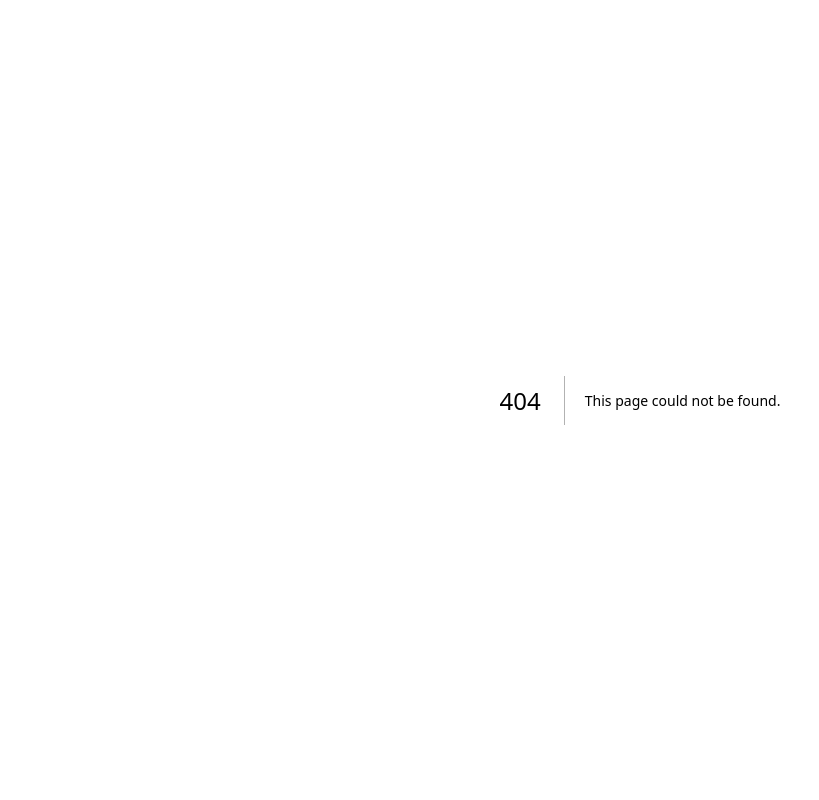
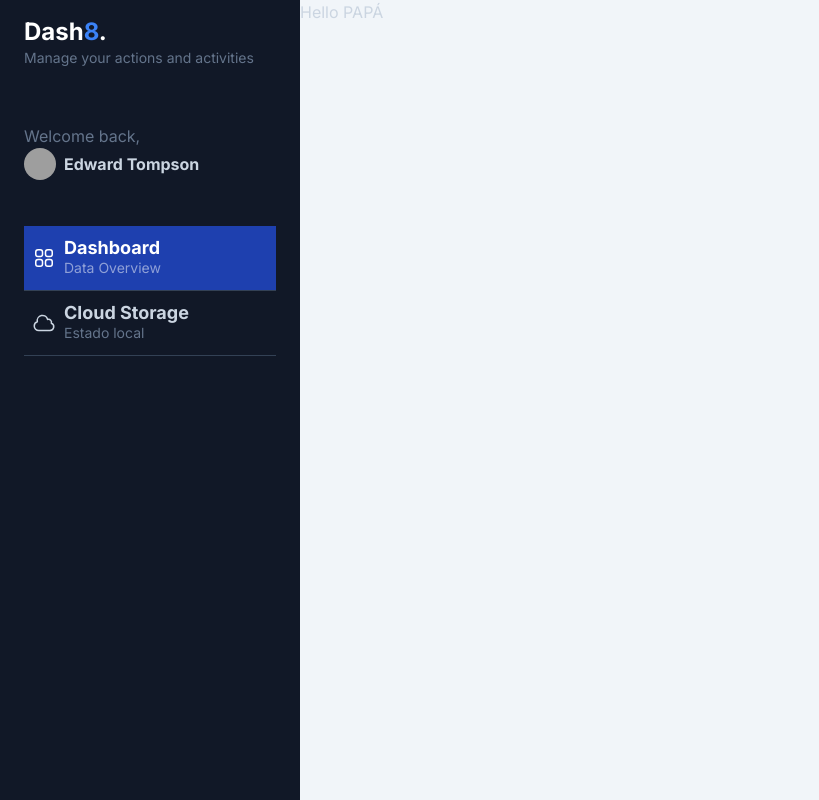
Before and after one commit to Estebanvasquex/dashBoardNext, a Next.js app: page /dashboard/counter in a window 1280 px wide. Before the commit this address had no page. Shown: the whole page, without its empty margins (0-819 px from the left). Built offline with nearby package versions, Linux system fonts and the light colour scheme; grey boxes are pictures that could not be loaded.

Commit message:
Estructur dashboard

```diff
--- /dev/null
+++ b/src/app/components/Sidebar.tsx
@@ -0,0 +1,55 @@
+import React from 'react'
+
+export const Sidebar = () => {
+  return (
+
+        <div id="menu"
+        style={{width: "300px"}}
+        className="bg-gray-900 min-h-screen z-10 text-slate-300 w-64 first-letter:left-0 h-screen overflow-y-scroll">
+<div id="logo" className="my-4 px-6">
+  <h1 className="text-lg md:text-2xl font-bold text-white">Dash<span className="text-blue-500">8</span>.</h1>
+  <p className="text-slate-500 text-sm">Manage your actions and activities</p>
+</div>
+<div id="profile" className="px-6 py-10">
+  <p className="text-slate-500">Welcome back,</p>
+  <a href="#" className="inline-flex space-x-2 items-center">
+    <span>
+      <img className="rounded-full w-8 h-8" src="https://images.unsplash.com/photo-1542909168-82c3e7fdca5c?ixlib=rb-4.0.3&ixid=MnwxMjA3fDB8MHxwaG90by1wYWdlfHx8fGVufDB8fHx8&auto=format&fit=crop&w=128&q=80" alt="" />
+    </span>
+    <span className="text-sm md:text-base font-bold">
+      Edward Tompson
+    </span>
+  </a>
+</div>
+<div id="nav" className="w-full px-6">
+  <a href="#" className="w-full px-2 inline-flex space-x-2 items-center border-b border-slate-700 py-3 bg-blue-800 hover:bg-white/5 transition ease-linear duration-150">
+    <div>
+      <svg xmlns="http://www.w3.org/2000/svg" fill="none" viewBox="0 0 24 24" strokeWidth="1.5" stroke="currentColor" className="w-6 h-6 text-white">
+        <path strokeLinecap="round" strokeLinejoin="round" d="M3.75 6A2.25 2.25 0 016 3.75h2.25A2.25 2.25 0 0110.5 6v2.25a2.25 2.25 0 01-2.25 2.25H6a2.25 2.25 0 01-2.25-2.25V6zM3.75 15.75A2.25 2.25 0 016 13.5h2.25a2.25 2.25 0 012.25 2.25V18a2.25 2.25 0 01-2.25 2.25H6A2.25 2.25 0 013.75 18v-2.25zM13.5 6a2.25 2.25 0 012.25-2.25H18A2.25 2.25 0 0120.25 6v2.25A2.25 2.25 0 0118 10.5h-2.25a2.25 2.25 0 01-2.25-2.25V6zM13.5 15.75a2.25 2.25 0 012.25-2.25H18a2.25 2.25 0 012.25 2.25V18A2.25 2.25 0 0118 20.25h-2.25A2.25 2.25 0 0113.5 18v-2.25z" />
+      </svg>
+
+    </div>
+    <div className="flex flex-col">
+      <span className="text-lg font-bold leading-5 text-white">Dashboard</span>
+      <span className="text-sm text-white/50 hidden md:block">Data Overview</span>
+    </div>
+  </a>
+
+  <a href="#" className="w-full px-2 inline-flex space-x-2 items-center border-b border-slate-700 py-3 hover:bg-white/5 transition ease-linear duration-150">
+    <div>
+      <svg xmlns="http://www.w3.org/2000/svg" fill="none" viewBox="0 0 24 24" strokeWidth="1.5" stroke="currentColor" className="w-6 h-6">
+        <path strokeLinecap="round" strokeLinejoin="round" d="M2.25 15a4.5 4.5 0 004.5 4.5H18a3.75 3.75 0 001.332-7.257 3 3 0 00-3.758-3.848 5.25 5.25 0 00-10.233 2.33A4.502 4.502 0 002.25 15z" />
+      </svg>
+    </div>
+    <div className="flex flex-col">
+      <span className="text-lg text-slate-300 font-bold leading-5">Cloud Storage</span>
+      <span className="text-sm text-slate-500 hidden md:block">Estado local</span>
+    </div>
+  </a>
+
+
+</div>
+</div>
+
+  )
+}
--- /dev/null
+++ b/src/app/components/index.ts
@@ -0,0 +1 @@
+import {Sidebar} from './Sidebar';
--- /dev/null
+++ b/src/app/dashboard/counter/page.tsx
@@ -0,0 +1,8 @@
+
+export default function HomePage() {
+  return (
+    <div>
+      <h1>Hello PAPÁ</h1>
+    </div>
+  );
+}
--- /dev/null
+++ b/src/app/dashboard/layout.tsx
@@ -0,0 +1,18 @@
+
+import React from 'react';
+import { Sidebar } from '../components/Sidebar';
+
+export default function DashBoardLayout({children,}: Readonly<{children: React.ReactNode;}>) {
+    return (
+      <div className="bg-slate-100 overflow-y-scroll w-screen h-screen antialiased text-slate-300 selection:bg-blue-600 selection:text-white">
+      <div className="flex">
+        <Sidebar/>
+
+        {children}
+
+
+      </div>
+    </div>
+
+    );
+  }
--- a/src/app/globals.css
+++ b/src/app/globals.css
@@ -8,13 +8,13 @@
   --background-end-rgb: 255, 255, 255;
 }
 
-@media (prefers-color-scheme: dark) {
+/* @media (prefers-color-scheme: dark) {
   :root {
     --foreground-rgb: 255, 255, 255;
     --background-start-rgb: 0, 0, 0;
     --background-end-rgb: 0, 0, 0;
   }
-}
+} */
 
 body {
   color: rgb(var(--foreground-rgb));
--- a/src/app/page.tsx
+++ b/src/app/page.tsx
@@ -1,113 +1,10 @@
+
 import Image from "next/image";
+import { redirect } from "next/navigation";
+import HomePage from "./dashboard/counter/page";
 
 export default function Home() {
-  return (
-    <main className="flex min-h-screen flex-col items-center justify-between p-24">
-      <div className="z-10 max-w-5xl w-full items-center justify-between font-mono text-sm lg:flex">
-        <p className="fixed left-0 top-0 flex w-full justify-center border-b border-gray-300 bg-gradient-to-b from-zinc-200 pb-6 pt-8 backdrop-blur-2xl dark:border-neutral-800 dark:bg-zinc-800/30 dark:from-inherit lg:static lg:w-auto  lg:rounded-xl lg:border lg:bg-gray-200 lg:p-4 lg:dark:bg-zinc-800/30">
-          Get started by editing&nbsp;
-          <code className="font-mono font-bold">src/app/page.tsx</code>
-        </p>
-        <div className="fixed bottom-0 left-0 flex h-48 w-full items-end justify-center bg-gradient-to-t from-white via-white dark:from-black dark:via-black lg:static lg:h-auto lg:w-auto lg:bg-none">
-          <a
-            className="pointer-events-none flex place-items-center gap-2 p-8 lg:pointer-events-auto lg:p-0"
-            href="https://vercel.com?utm_source=create-next-app&utm_medium=appdir-template&utm_campaign=create-next-app"
-            target="_blank"
-            rel="noopener noreferrer"
-          >
-            By{" "}
-            <Image
-              src="/vercel.svg"
-              alt="Vercel Logo"
-              className="dark:invert"
-              width={100}
-              height={24}
-              priority
-            />
-          </a>
-        </div>
-      </div>
 
-      <div className="relative flex place-items-center before:absolute before:h-[300px] before:w-full sm:before:w-[480px] before:-translate-x-1/2 before:rounded-full before:bg-gradient-radial before:from-white before:to-transparent before:blur-2xl before:content-[''] after:absolute after:-z-20 after:h-[180px] after:w-full sm:after:w-[240px] after:translate-x-1/3 after:bg-gradient-conic after:from-sky-200 after:via-blue-200 after:blur-2xl after:content-[''] before:dark:bg-gradient-to-br before:dark:from-transparent before:dark:to-blue-700 before:dark:opacity-10 after:dark:from-sky-900 after:dark:via-[#0141ff] after:dark:opacity-40 before:lg:h-[360px] z-[-1]">
-        <Image
-          className="relative dark:drop-shadow-[0_0_0.3rem_#ffffff70] dark:invert"
-          src="/next.svg"
-          alt="Next.js Logo"
-          width={180}
-          height={37}
-          priority
-        />
-      </div>
+  redirect("/dashboard/counter");
 
-      <div className="mb-32 grid text-center lg:max-w-5xl lg:w-full lg:mb-0 lg:grid-cols-4 lg:text-left">
-        <a
-          href="https://nextjs.org/docs?utm_source=create-next-app&utm_medium=appdir-template&utm_campaign=create-next-app"
-          className="group rounded-lg border border-transparent px-5 py-4 transition-colors hover:border-gray-300 hover:bg-gray-100 hover:dark:border-neutral-700 hover:dark:bg-neutral-800/30"
-          target="_blank"
-          rel="noopener noreferrer"
-        >
-          <h2 className={`mb-3 text-2xl font-semibold`}>
-            Docs{" "}
-            <span className="inline-block transition-transform group-hover:translate-x-1 motion-reduce:transform-none">
-              -&gt;
-            </span>
-          </h2>
-          <p className={`m-0 max-w-[30ch] text-sm opacity-50`}>
-            Find in-depth information about Next.js features and API.
-          </p>
-        </a>
-
-        <a
-          href="https://nextjs.org/learn?utm_source=create-next-app&utm_medium=appdir-template-tw&utm_campaign=create-next-app"
-          className="group rounded-lg border border-transparent px-5 py-4 transition-colors hover:border-gray-300 hover:bg-gray-100 hover:dark:border-neutral-700 hover:dark:bg-neutral-800/30"
-          target="_blank"
-          rel="noopener noreferrer"
-        >
-          <h2 className={`mb-3 text-2xl font-semibold`}>
-            Learn{" "}
-            <span className="inline-block transition-transform group-hover:translate-x-1 motion-reduce:transform-none">
-              -&gt;
-            </span>
-          </h2>
-          <p className={`m-0 max-w-[30ch] text-sm opacity-50`}>
-            Learn about Next.js in an interactive course with&nbsp;quizzes!
-          </p>
-        </a>
-
-        <a
-          href="https://vercel.com/templates?framework=next.js&utm_source=create-next-app&utm_medium=appdir-template&utm_campaign=create-next-app"
-          className="group rounded-lg border border-transparent px-5 py-4 transition-colors hover:border-gray-300 hover:bg-gray-100 hover:dark:border-neutral-700 hover:dark:bg-neutral-800/30"
-          target="_blank"
-          rel="noopener noreferrer"
-        >
-          <h2 className={`mb-3 text-2xl font-semibold`}>
-            Templates{" "}
-            <span className="inline-block transition-transform group-hover:translate-x-1 motion-reduce:transform-none">
-              -&gt;
-            </span>
-          </h2>
-          <p className={`m-0 max-w-[30ch] text-sm opacity-50`}>
-            Explore starter templates for Next.js.
-          </p>
-        </a>
-
-        <a
-          href="https://vercel.com/new?utm_source=create-next-app&utm_medium=appdir-template&utm_campaign=create-next-app"
-          className="group rounded-lg border border-transparent px-5 py-4 transition-colors hover:border-gray-300 hover:bg-gray-100 hover:dark:border-neutral-700 hover:dark:bg-neutral-800/30"
-          target="_blank"
-          rel="noopener noreferrer"
-        >
-          <h2 className={`mb-3 text-2xl font-semibold`}>
-            Deploy{" "}
-            <span className="inline-block transition-transform group-hover:translate-x-1 motion-reduce:transform-none">
-              -&gt;
-            </span>
-          </h2>
-          <p className={`m-0 max-w-[30ch] text-sm opacity-50 text-balance`}>
-            Instantly deploy your Next.js site to a shareable URL with Vercel.
-          </p>
-        </a>
-      </div>
-    </main>
-  );
 }
```
